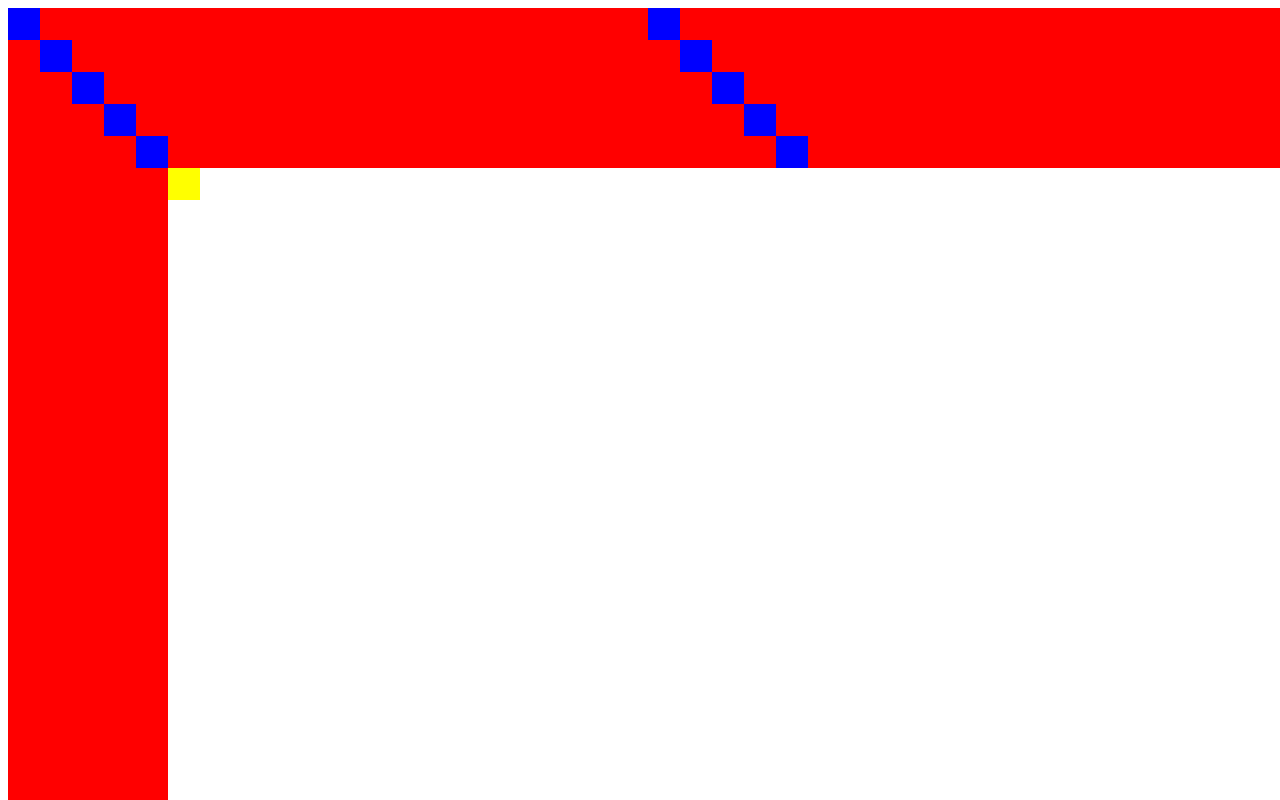
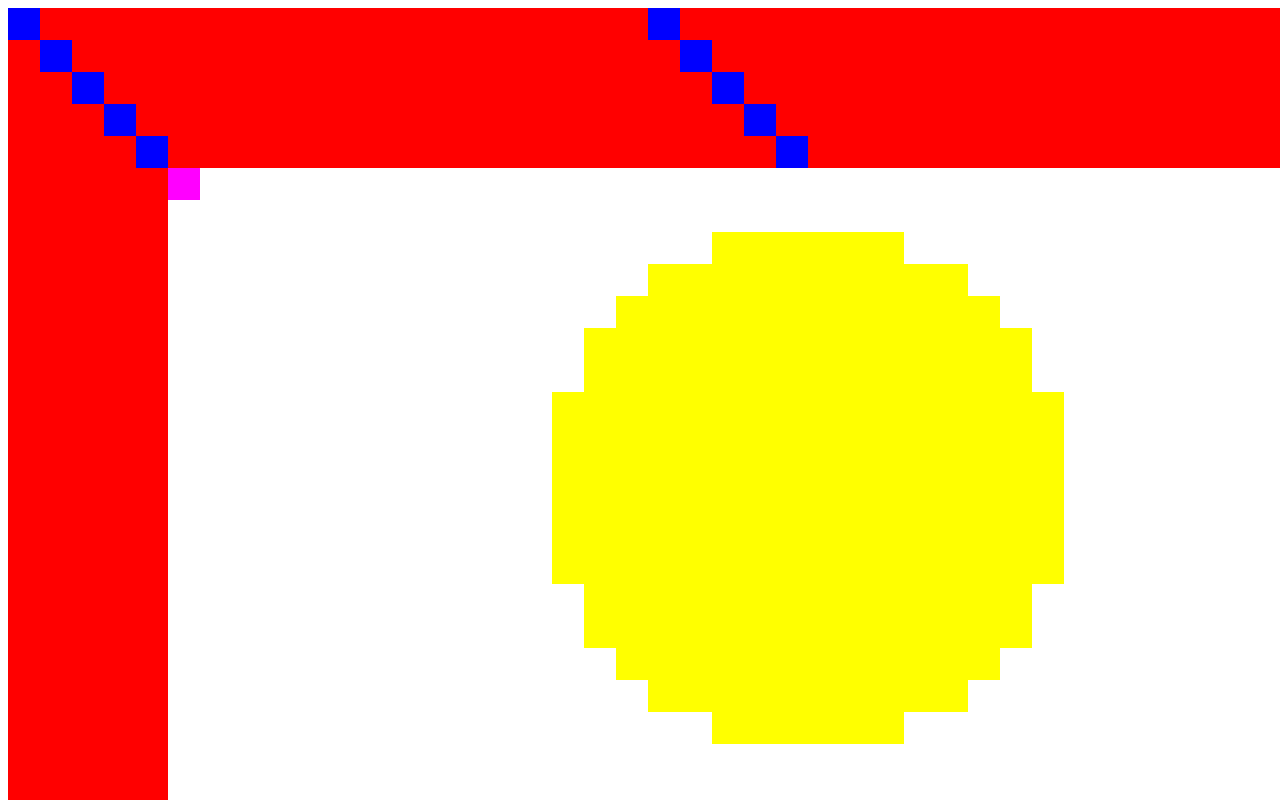
Before and after one commit to Cin316/WebRayTracer, a plain HTML site: page index.html in a window 1280 px wide. Shown: the top 800 px of the page. Drawn offline with Linux system fonts and the light colour scheme.

Commit message:
Got ray tracer to trace a sphere!

```diff
--- a/index.html
+++ b/index.html
@@ -6,6 +6,8 @@
 	<script src="objects/Color.js"></script>
 	<script src="objects/Contact.js"></script>
 	<script src="objects/Environment.js"></script>
+	<script src="objects/Geometries/Geometry.js"></script>
+	<script src="objects/Geometries/Sphere.js"></script>
 	<script src="objects/Screen.js"></script>
 	<script src="objects/Vector.js"></script>
 
--- a/objects/Environment.js
+++ b/objects/Environment.js
@@ -21,7 +21,7 @@ class Environment {
 				// Find the closest hit out of all of the geometries and take that as the color for the pixel.
 				var closestHit = new Contact(false);
 				for (var i=0; i<this.geometries.length; i++) {
-					var newHit = this.geometries[i].evaluateHit(rays[x][y]);
+					var newHit = this.geometries[i].evaluateHit(rays[x][y], this.camera.position);
 					if (newHit.isCloserThan(closestHit)) {
 						closestHit = newHit;
 					}
--- a/objects/Geometries/Geometry.js
+++ b/objects/Geometries/Geometry.js
@@ -1,9 +1,10 @@
 // Represents an empty Geometry object.  Subclass it to display an object.
 class Geometry {
-	// Vector ray;
-	// Evaluate a hit using the fiven ray.
+	// Vector ray; // The direction the ray is travelling.
+	// Vector source; // The point from which the ray comes.  Usually the position of the camera.
+	// Evaluate a hit using the given ray.
 	// Returns: Contact
-	evaluateHit(ray) {
+	evaluateHit(ray, source) {
 		return new Contact(false);
 	}
 }
--- /dev/null
+++ b/objects/Geometries/Sphere.js
@@ -0,0 +1,36 @@
+
+class Sphere extends Geometry {
+	// Vector center;
+	// number radius;
+	constructor(center, radius) {
+		super();
+		this.center = center;
+		this.radius = radius;
+	}
+
+	// Vector ray; // The direction the ray is travelling.
+	// Vector source; // The point from which the ray comes.  Usually the position of the camera.
+	// Evaluate a hit using the given ray.
+	// Returns: Contact
+	evaluateHit(ray, source) {
+		let w = this.center.sub(source);
+
+		// We'll solve a quadratic equation with a,b,c as follows:
+		let a = ray.dot(ray);
+		let b = -2*(ray.dot(w));
+		let c = w.dot(w) - this.radius*this.radius;
+
+		// The number of solutions is determined by the discriminant.
+		let discriminant = (b*b) - (4*a*c);
+		console.log(discriminant);
+		// TODO Finish the method here, determining the actual distance.
+		// TODO Also add color handling.
+		if (discriminant > 0) { // Two solutions:
+			return new Contact(true, 3, new Color(255, 255, 0));
+		} else if (discriminant == 0) { // One solution:
+
+		} else { // No solutions:
+			return new Contact(false);
+		}
+	}
+}
--- a/rayTracer.js
+++ b/rayTracer.js
@@ -38,8 +38,8 @@ function main() {
 	ctx.stroke();
 
 	var position = new Vector(1, 0, 0);
-	var direction = new Vector(0, 10, 0);
-	var screen = new Screen(100, 50, 40, 20);
+	var direction = new Vector(0, 1, 0);
+	var screen = new Screen(1, 0.5, 40, 20);
 
 	var cam = new Camera(position, direction, screen);
 
@@ -47,10 +47,12 @@ function main() {
 	console.log(vectors);
 
 	var environment = new Environment(cam);
-	console.log(environment.fireRays());
+
+	var sphere = new Sphere(new Vector(1, 10, 0), 2);
+	environment.geometries.push(sphere);
 
 	var colorArray = environment.fireRays();
-	colorArray[0][0] = new Color(255, 255, 0);
+	colorArray[0][0] = new Color(255, 0, 255);
 	console.log(colorArray);
 
 	var imageData = convertColorArrToImageData(ctx, colorArray);
```
